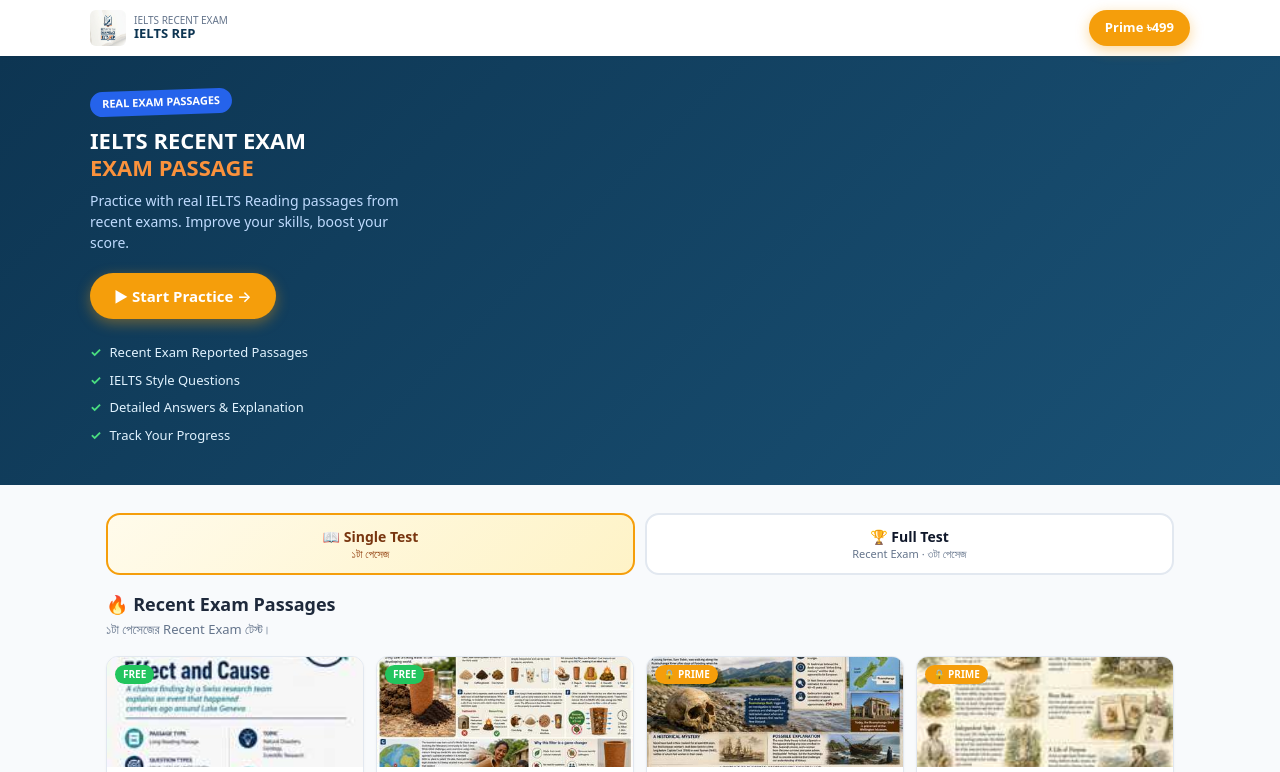
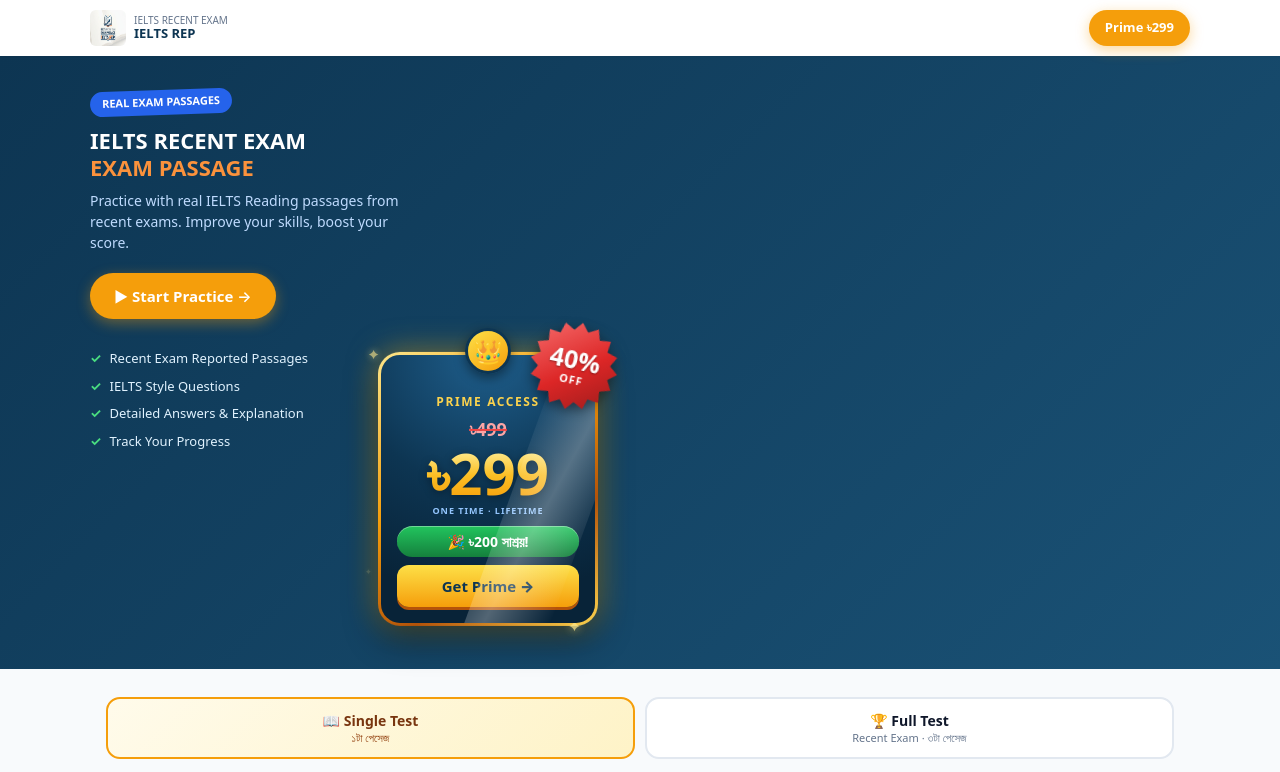
Before and after one commit to ielts1/ielts-rep, a plain HTML site: page index.html in a window 1280 px wide. Shown: the top 772 px of the page. Drawn offline with Linux system fonts and the light colour scheme.

Commit message:
Update Prime Access price from ৳499 to ৳299

```diff
--- a/index.html
+++ b/index.html
@@ -415,6 +415,37 @@
     .test-card-img.fullimg{height:auto;aspect-ratio:3/2;background-size:cover;background-position:center}
     .badge.bl{top:auto;bottom:6px}
     .chip{display:inline-block;background:linear-gradient(135deg,#f97316,#dc2626);color:#fff;font-size:10px;font-weight:800;padding:4px 10px;border-radius:20px;margin:2px 0 8px;letter-spacing:.3px;box-shadow:0 2px 8px rgba(220,38,38,.4)}
+
+    /* ===== Hero offer card ===== */
+    .hero-bottom{display:flex;gap:16px;align-items:flex-start;justify-content:space-between;margin-top:6px}
+    .hero-bottom .features-list{flex:1;min-width:0}
+    .offer{position:relative;flex:0 0 150px;display:block;text-decoration:none;color:#fff;margin-top:30px;padding:3px;border-radius:22px;
+      background:linear-gradient(145deg,#fde68a,#f59e0b 40%,#b45309 70%,#fcd34d);
+      box-shadow:0 14px 34px rgba(0,0,0,.45),0 0 30px rgba(251,191,36,.5);animation:offerFloat 3s ease-in-out infinite}
+    .offer-in{display:block;position:relative;overflow:hidden;border-radius:19px;padding:32px 10px 12px;text-align:center;
+      background:radial-gradient(120% 90% at 50% 0%,#1f5f8d 0%,#0d3552 55%,#082338 100%)}
+    .offer-in:after{content:"";position:absolute;top:0;left:-70%;width:40%;height:100%;
+      background:linear-gradient(100deg,transparent,rgba(255,255,255,.30),transparent);transform:skewX(-20deg);animation:offerShine 3.8s ease-in-out infinite}
+    .offer .crown{position:absolute;top:-24px;left:50%;transform:translateX(-50%);width:46px;height:46px;border-radius:50%;
+      background:linear-gradient(145deg,#fde047,#f59e0b);display:flex;align-items:center;justify-content:center;font-size:23px;
+      border:3px solid #0d3552;box-shadow:0 4px 12px rgba(0,0,0,.45);z-index:2}
+    .offer .burst-wrap{position:absolute;top:-24px;right:-12px;z-index:3;filter:drop-shadow(0 4px 6px rgba(0,0,0,.45));transform:rotate(12deg)}
+    .offer .burst{width:70px;height:70px;display:flex;flex-direction:column;align-items:center;justify-content:center;line-height:1;color:#fff;
+      background:linear-gradient(145deg,#f87171,#dc2626 55%,#991b1b);clip-path:polygon(50.0% 0.0%,58.0% 9.8%,69.1% 3.8%,72.8% 15.9%,85.4% 14.6%,84.1% 27.2%,96.2% 30.9%,90.2% 42.0%,100.0% 50.0%,90.2% 58.0%,96.2% 69.1%,84.1% 72.8%,85.4% 85.4%,72.8% 84.1%,69.1% 96.2%,58.0% 90.2%,50.0% 100.0%,42.0% 90.2%,30.9% 96.2%,27.2% 84.1%,14.6% 85.4%,15.9% 72.8%,3.8% 69.1%,9.8% 58.0%,0.0% 50.0%,9.8% 42.0%,3.8% 30.9%,15.9% 27.2%,14.6% 14.6%,27.2% 15.9%,30.9% 3.8%,42.0% 9.8%);font-weight:900}
+    .offer .burst b{font-size:19px;text-shadow:0 1px 2px rgba(0,0,0,.35)}.offer .burst i{font-style:normal;font-size:11px;letter-spacing:1px;margin-top:2px}
+    .offer .o-label{font-size:10px;font-weight:800;letter-spacing:1.6px;color:#fcd34d}
+    .offer .o-was{display:inline-block;margin-top:5px;font-size:15px;font-weight:700;color:#fca5a5;text-decoration:line-through;text-decoration-color:#ef4444;text-decoration-thickness:2px}
+    .offer .o-now{font-size:44px;font-weight:900;line-height:1.02;margin-top:0;background:linear-gradient(180deg,#fff7ae,#fbbf24 55%,#f59e0b);-webkit-background-clip:text;background-clip:text;color:transparent;-webkit-text-fill-color:transparent;filter:drop-shadow(0 2px 4px rgba(0,0,0,.35))}
+    .offer .o-sub{font-size:9px;font-weight:700;letter-spacing:1px;color:#93c5fd;margin:2px 0 8px}
+    .offer .o-save{display:block;background:linear-gradient(180deg,#22c55e,#15803d);color:#fff;font-size:11.5px;font-weight:800;padding:5px 6px;border-radius:20px;box-shadow:inset 0 1px 0 rgba(255,255,255,.35)}
+    .offer .o-cta{display:block;margin-top:8px;background:linear-gradient(180deg,#fde047,#f59e0b);color:#0d3552;font-size:12.5px;font-weight:900;padding:8px 6px;border-radius:12px;box-shadow:0 3px 0 #b45309}
+    .offer .sp{position:absolute;color:#fde68a;font-size:14px;animation:offerTwinkle 2.2s ease-in-out infinite;pointer-events:none;text-shadow:0 0 8px rgba(253,230,138,.9)}
+    @keyframes offerFloat{0%,100%{transform:translateY(0)}50%{transform:translateY(-4px)}}
+    @keyframes offerShine{0%{left:-70%}55%,100%{left:140%}}
+    @keyframes offerTwinkle{0%,100%{opacity:.15;transform:scale(.6)}50%{opacity:1;transform:scale(1.15)}}
+    @media (min-width:640px){.offer{flex-basis:220px}.offer-in{padding:38px 16px 16px}.offer .o-now{font-size:58px}.offer .burst{width:88px;height:88px}.offer .burst b{font-size:25px}.offer .burst-wrap{right:-20px;top:-30px}.offer .o-label{font-size:12px}.offer .o-was{font-size:18px}.offer .o-save{font-size:14px}.offer .o-cta{font-size:15px;padding:10px}}
+    @media (min-width:900px){.hero-bottom{justify-content:flex-start;gap:70px}.hero-bottom .features-list{flex:0 1 auto}}
+    @media (prefers-reduced-motion:reduce){.offer,.offer-in:after,.offer .sp{animation:none}}
   </style>
 </head>
 <body>
@@ -429,7 +460,7 @@
           <span class="big">IELTS REP</span>
         </div>
       </a>
-      <a href="#payment" class="btn-start" style="padding:8px 16px;font-size:13px;">Prime ৳499</a>
+      <a href="#payment" class="btn-start" style="padding:8px 16px;font-size:13px;">Prime ৳299</a>
     </div>
   </nav>
 
@@ -441,11 +472,26 @@
       <p>Practice with real IELTS Reading passages from recent exams. Improve your skills, boost your score.</p>
       <a href="#tests" class="btn-start">▶ Start Practice →</a>
 
-      <div class="features-list">
-        <div><span class="check">✓</span> Recent Exam Reported Passages</div>
-        <div><span class="check">✓</span> IELTS Style Questions</div>
-        <div><span class="check">✓</span> Detailed Answers & Explanation</div>
-        <div><span class="check">✓</span> Track Your Progress</div>
+      <div class="hero-bottom">
+        <div class="features-list">
+          <div><span class="check">✓</span> Recent Exam Reported Passages</div>
+          <div><span class="check">✓</span> IELTS Style Questions</div>
+          <div><span class="check">✓</span> Detailed Answers & Explanation</div>
+          <div><span class="check">✓</span> Track Your Progress</div>
+        </div>
+        <a href="#payment" class="offer" aria-label="Limited time offer: Prime access 299 taka instead of 499 taka, 40 percent off">
+          <span class="crown">👑</span>
+          <span class="burst-wrap"><span class="burst"><b>40%</b><i>OFF</i></span></span>
+          <span class="sp" style="top:-8px;left:-10px">✦</span><span class="sp" style="bottom:46px;left:-14px;animation-delay:.7s;font-size:11px">✦</span><span class="sp" style="bottom:-10px;right:18px;animation-delay:1.3s">✦</span>
+          <span class="offer-in">
+            <div class="o-label">PRIME ACCESS</div>
+            <div class="o-was">৳499</div>
+            <div class="o-now">৳299</div>
+            <div class="o-sub">ONE TIME · LIFETIME</div>
+            <span class="o-save">🎉 ৳200 সাশ্রয়!</span>
+            <span class="o-cta">Get Prime →</span>
+          </span>
+        </a>
       </div>
     </div>
   </section>
@@ -477,7 +523,7 @@
       </div>
       <div class="price-box">
         <div class="price">
-          <div class="amount">৳499</div>
+          <div class="amount">৳299</div>
           <div class="label">One Time Payment</div>
         </div>
         <a href="#payment" class="btn-unlock">Unlock Prime →</a>
@@ -488,12 +534,12 @@
   <!-- Payment Section -->
   <section class="section" id="payment">
     <div class="payment-section">
-      <h2>👑 Get Prime Access — ৳499</h2>
+      <h2>👑 Get Prime Access — ৳299</h2>
       <p class="sub">One-time payment · Lifetime access to all tests</p>
 
       <div class="bangla-box">
         প্রিমিয়াম অ্যাক্সেস আনলক করতে IELTS REP টিমের সাথে কথা বলুন।<br>
-        ৳৪৯৯ দিয়ে সব টেস্ট আনলক করতে পারবেন।
+        ৳২৯৯ দিয়ে সব টেস্ট আনলক করতে পারবেন।
       </div>
 
       <div style="background:#f8fafc;border:1px solid #e2e8f0;border-radius:12px;padding:16px;margin-bottom:20px;text-align:center;">
```
